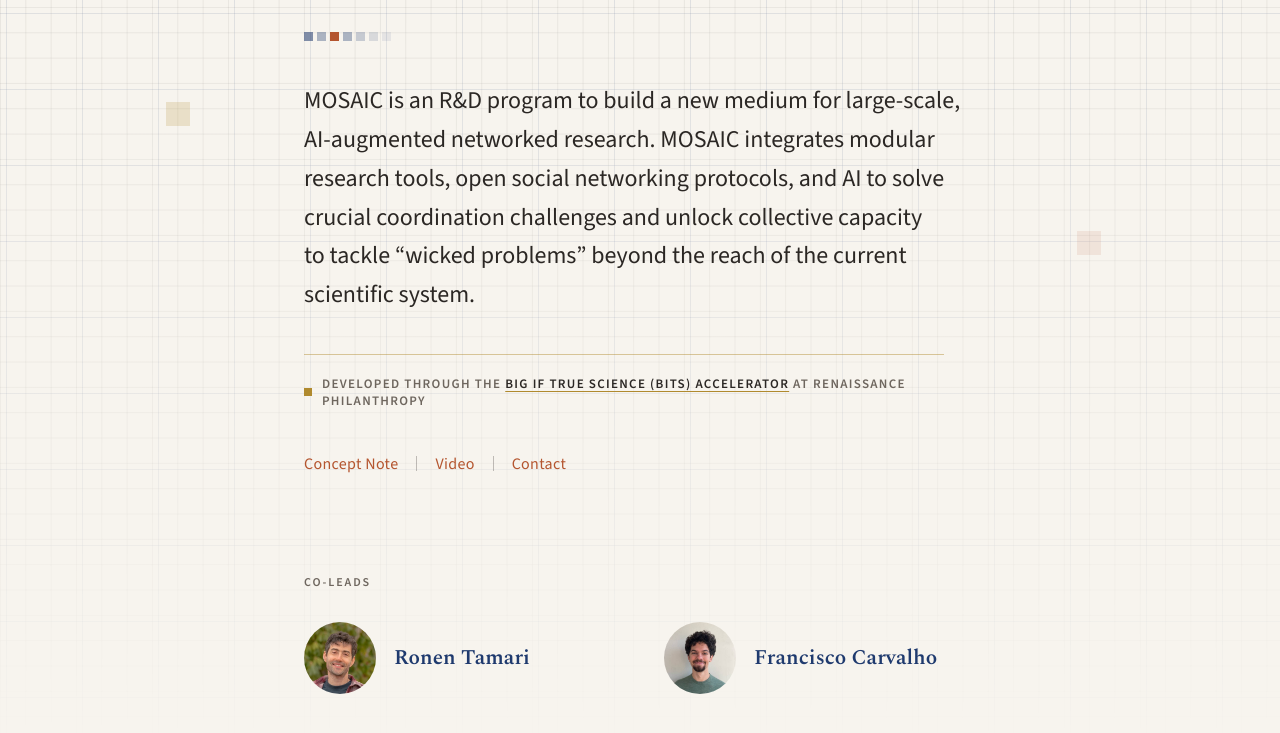
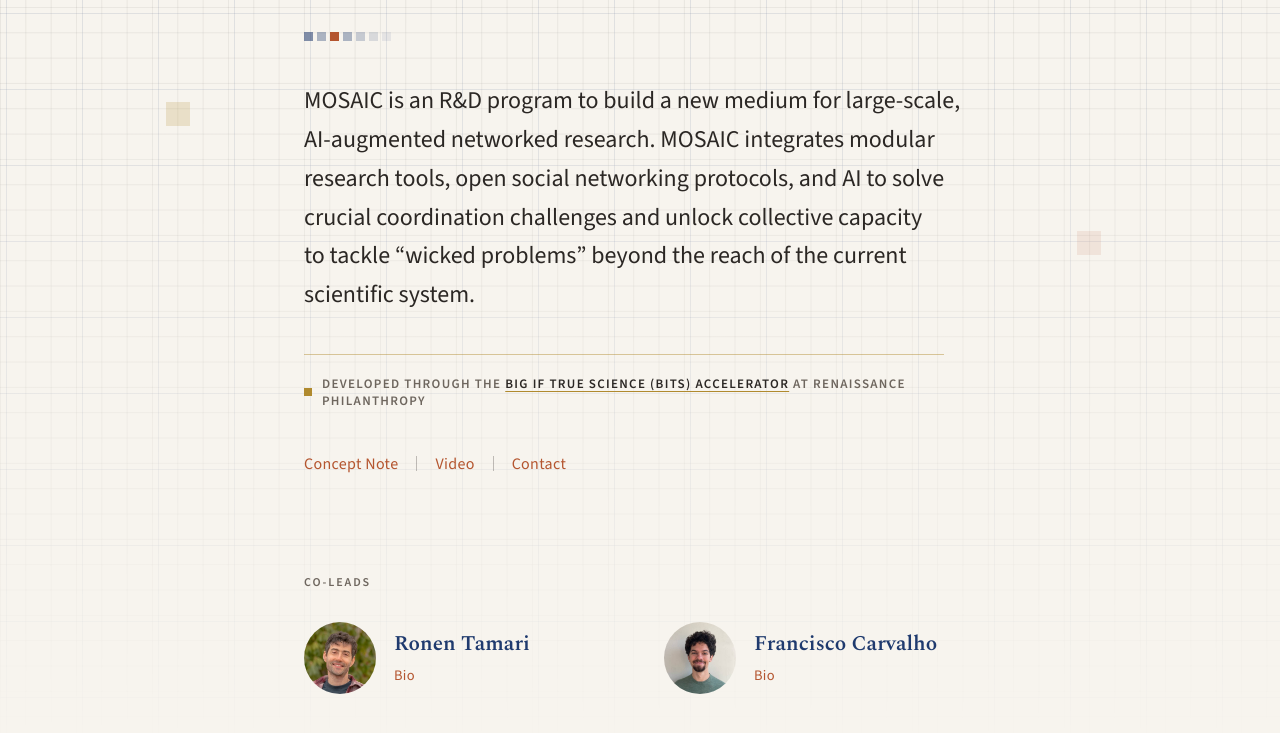
Before and after one commit to MOSAIC-Program/mosaic-site, a plain HTML site: page index.html in a window 1280 px wide. Shown: the part 221-954 px from the top of the page. Drawn offline with nearby package versions, Linux system fonts and the light colour scheme.

Commit message:
update bios

```diff
--- a/index.html
+++ b/index.html
@@ -19,6 +19,9 @@
   @keyframes tesseraIn { from { opacity: 0; } to { opacity: 1; } }
   @media (prefers-reduced-motion: reduce) { .tessera-fade { animation: none !important; opacity: 1 !important; } }
   @media (max-width: 900px) { .tessera-fade { display: none; } }
+  summary.bio-trigger { cursor: pointer; list-style: none; }
+  summary.bio-trigger::-webkit-details-marker { display: none; }
+  summary.bio-trigger:hover { text-decoration: underline; text-underline-offset: 3px; }
 </style>
 </helmet>
 
@@ -73,17 +76,29 @@
 
       <div style="display: grid; grid-template-columns: repeat(auto-fit, minmax(260px, 1fr)); gap: clamp(28px, 5vw, 48px);">
 
+        <div>
           <div style="display: flex; gap: 18px; align-items: center;">
             <img src="./images/ronen-tamari.png" alt="Ronen Tamari" style="flex: none; width: 72px; height: 72px; object-fit: cover; border-radius: 50%;">
             <div>
               <h3 style="margin: 0; font-family: Spectral, Georgia, serif; font-weight: 600; font-size: 21px; line-height: 1.2;"><a href="https://ronentk.me/" target="_blank" rel="noopener noreferrer" style="color: #1F3A6E;">Ronen Tamari</a></h3>
+              <details style="margin-top: 8px;">
+                <summary class="bio-trigger" style="font-size: 14.5px; font-weight: 500; letter-spacing: 0.02em; color: #B4552F;">Bio</summary>
+                <p style="margin: 10px 0 0; padding-top: 10px; border-top: 1px solid rgba(43,39,36,0.14); font-size: 14px; line-height: 1.6; color: #6E665E;">Ronen is a collective intelligence researcher and entrepreneur. He completed an Open Science fellowship at the Astera Institute, and is a co-founder of multiple metascience startups and initiatives, including Cosmik and ATProto Science. Ronen holds a PhD in AI from the Hebrew University of Jerusalem.</p>
+              </details>
+            </div>
           </div>
         </div>
 
+        <div>
           <div style="display: flex; gap: 18px; align-items: center;">
             <img src="./images/francisco-carvalho.png" alt="Francisco Carvalho" style="flex: none; width: 72px; height: 72px; object-fit: cover; border-radius: 50%;">
             <div>
               <h3 style="margin: 0; font-family: Spectral, Georgia, serif; font-weight: 600; font-size: 21px; line-height: 1.2;"><a href="https://xiqo.substack.com/" target="_blank" rel="noopener noreferrer" style="color: #1F3A6E;">Francisco Carvalho</a></h3>
+              <details style="margin-top: 8px;">
+                <summary class="bio-trigger" style="font-size: 14.5px; font-weight: 500; letter-spacing: 0.02em; color: #B4552F;">Bio</summary>
+                <p style="margin: 10px 0 0; padding-top: 10px; border-top: 1px solid rgba(43,39,36,0.14); font-size: 14px; line-height: 1.6; color: #6E665E;">Francisco is a collective intelligence researcher and tools-for-thought builder. He has worked at METR and the EU AI Office, and founded the Twitter Community Archive, an open data commons for a distributed community of independent researchers. Francisco&rsquo;s work is supported by Vitalik Buterin and the Survival and Flourishing Fund.</p>
+              </details>
+            </div>
           </div>
         </div>
 
```
Lines whose indentation alone changed are shown as unchanged.
